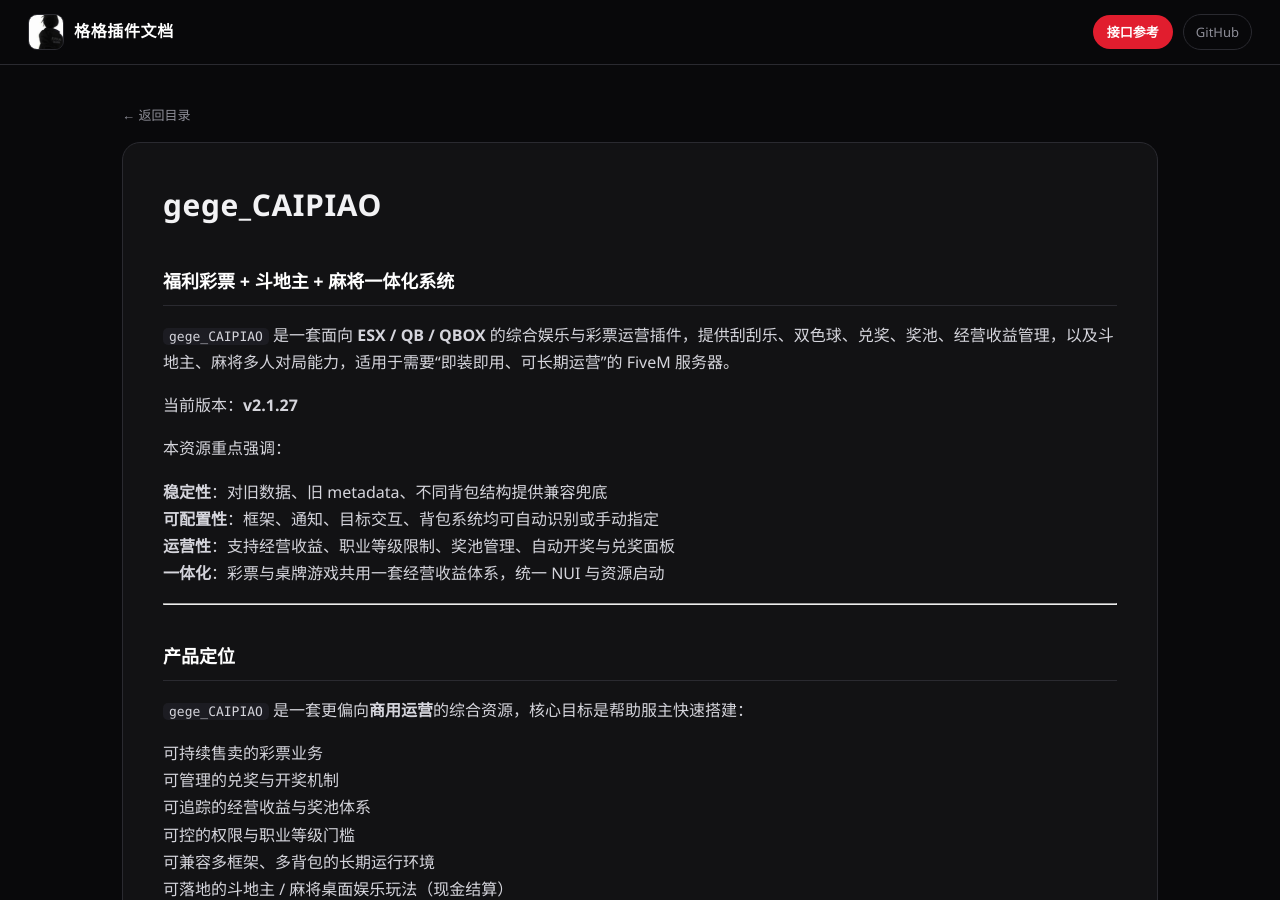
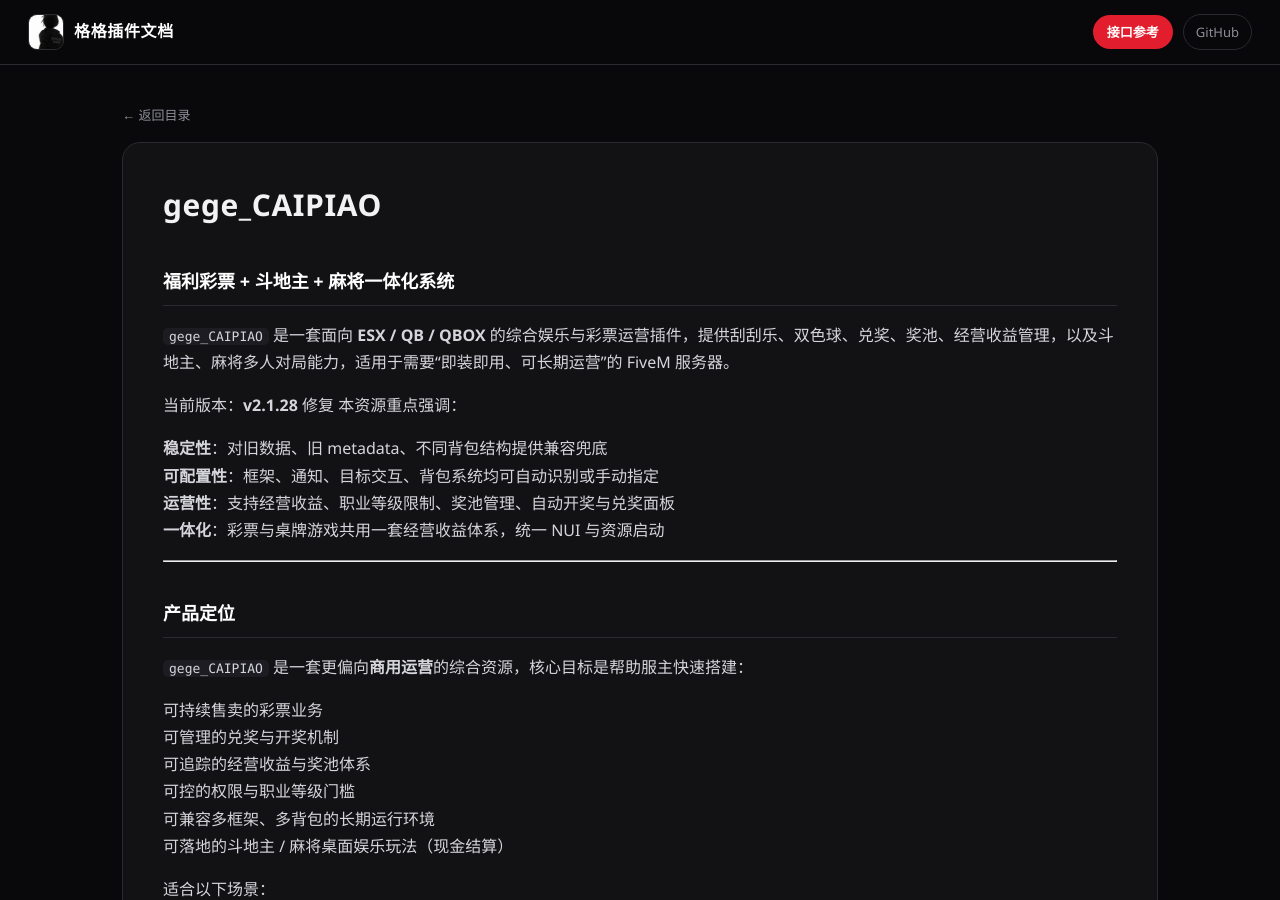
Before and after one commit to gege806/gege-docs, a Jekyll site: the page built from plugins/gege-CAIPIAO.md, in a window 1280 px wide and 900 px high. Built offline with Jekyll 4.4.1, drawn with Linux system fonts in a browser that asks for light colours; some of the changed text lies outside the part shown.

Commit message:
Document gege_CAIPIAO v2.1.28 doudizhu reopen.
Co-authored-by: Cursor <cursoragent@cursor.com>

```diff
--- a/plugins/gege-CAIPIAO.md
+++ b/plugins/gege-CAIPIAO.md
@@ -9,8 +9,8 @@ title: "gege_CAIPIAO"
 
 `gege_CAIPIAO` 是一套面向 **ESX / QB / QBOX** 的综合娱乐与彩票运营插件，提供刮刮乐、双色球、兑奖、奖池、经营收益管理，以及斗地主、麻将多人对局能力，适用于需要“即装即用、可长期运营”的 FiveM 服务器。
 
-当前版本：**v2.1.27**
-
+当前版本：**v2.1.28**
+修复
 本资源重点强调：
 
 - **稳定性**：对旧数据、旧 metadata、不同背包结构提供兼容兜底
@@ -495,6 +495,10 @@ GE.SalesNPC.withdraw = {
 
 ## 版本更新
 
+### v2.1.28
+
+- 斗地主退出后再按 E，界面可以再次打开
+
 ### v2.1.27
 
 - 斗地主和另一套斗地主资源不再抢同一个事件，避免按 E 提示无效牌局
```
